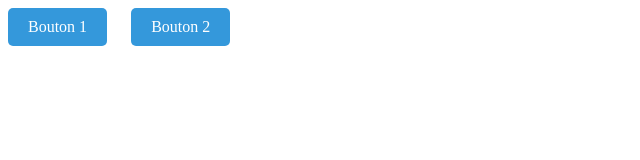
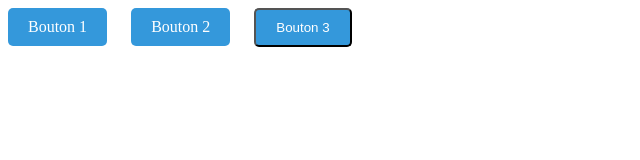
Before and after one commit to kevinnassara/test, a plain HTML site: page index.html in a window 1280 px wide. Shown: the whole page, without its empty margins (0-640 px from the left). Drawn offline with Linux system fonts and the light colour scheme.

Commit message:
Update index.html

```diff
--- a/index.html
+++ b/index.html
@@ -36,8 +36,19 @@
 <!-- Premier bouton animé -->
 <a href="#" class="animated-button">Bouton 1</a>
 
-<!-- Deuxième bouton animé avec animation JavaScript -->
+<!-- Deuxième bouton animé avec animation CSS -->
 <a href="#" class="animated-button scale-animation">Bouton 2</a>
+
+<!-- Troisième bouton animé avec animation JavaScript -->
+<button class="animated-button" onclick="changeColor(this)">Bouton 3</button>
+
+<script>
+  // Fonction pour changer la couleur du bouton de manière aléatoire
+  function changeColor(button) {
+    var randomColor = '#' + Math.floor(Math.random() * 16777215).toString(16); // Génère une couleur hexadécimale aléatoire
+    button.style.backgroundColor = randomColor; // Applique la couleur au bouton
+  }
+</script>
 
 </body>
 </html>
```
